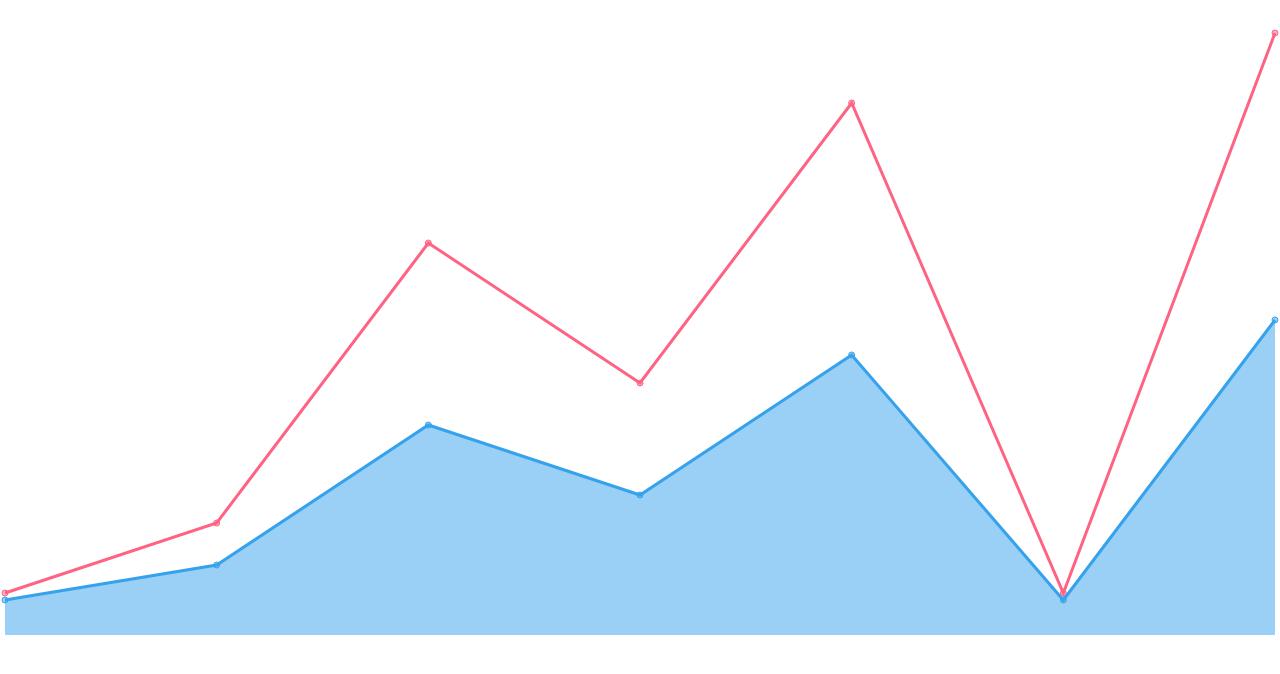
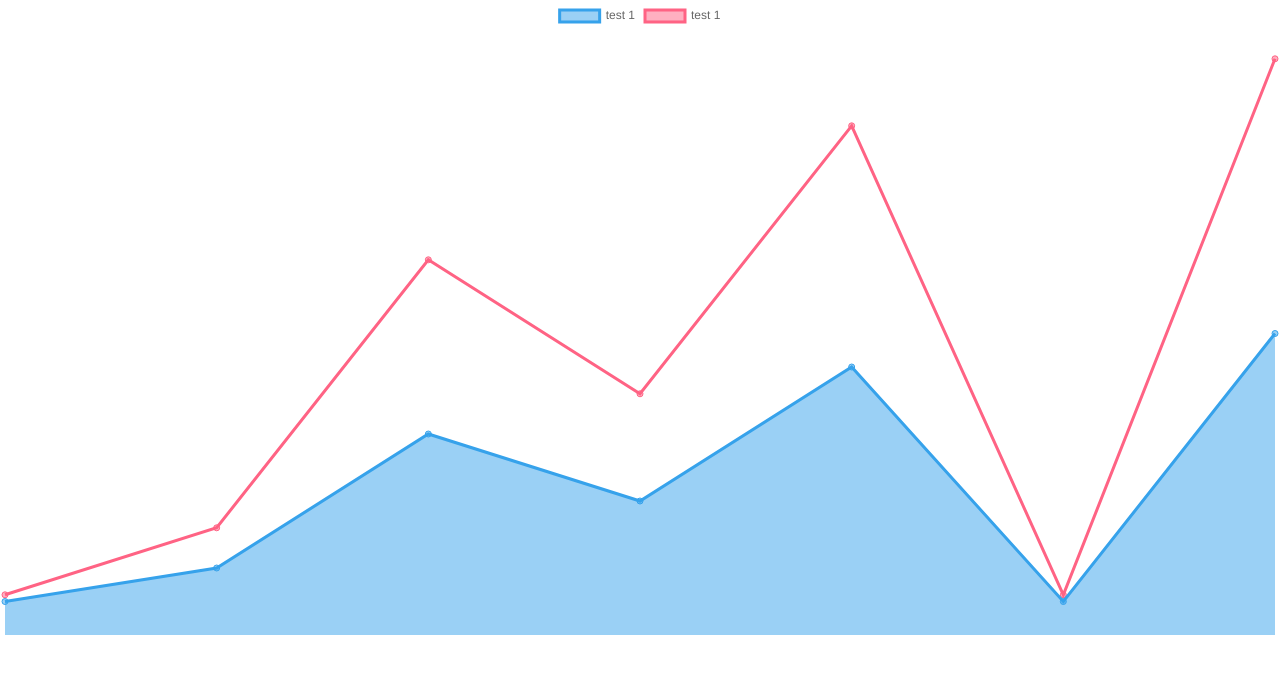
Before and after one commit to pharos-lab/beacon, a Vue app: page / in a window 1280 px wide. Shown: the top 674 px of the page. Built offline with nearby package versions, Linux system fonts and the light colour scheme.

Commit message:
add legend prop to quickly remove the chart legend

```diff
--- a/src/App.vue
+++ b/src/App.vue
@@ -1,10 +1,8 @@
 <template>
-    <Chart :data="data" :options="options" type="line"></Chart>
+    <Chart :data="data" :options="options" type="line" :legend="true"></Chart>
 </template>
 
 <script setup>
-import BarChart from './components/BarChart.vue';
-import AreaChart from './components/AreaChart.vue'
 import Chart from './components/Chart.vue'
 
 const rawData = [
@@ -35,7 +33,7 @@ const data = {
 const options = {
     plugins: {
         legend: {
-            display: false,
+            //display: false,
         }
     },
     scales: {
--- a/src/components/Chart.vue
+++ b/src/components/Chart.vue
@@ -3,7 +3,7 @@
 </template>
 
 <script setup>
-import { ref, onMounted } from 'vue'
+import { ref, onMounted, computed } from 'vue'
 import Chart from 'chart.js/auto';
 
 const props = defineProps({
@@ -18,15 +18,29 @@ const props = defineProps({
         validator(value, props) {
             return ['bar', 'bubble', 'doughnut', 'pie', 'line', 'polar', 'radar', 'scatter'].includes(value)
         }
+    },
+    legend: {
+        type: Boolean,
+        default: true
     }
 })
 
 const charts = ref()
 
+const legend = computed(() =>  {
+    return {
+        plugins: {
+            legend: {
+                display: props.legend
+            }
+        }
+    }
+})
+
 onMounted(() => {
    const chart = new Chart(charts.value, {
        type: props.type,
-       options: props.options,
+       options: {...props.options, ...legend.value},
        data: props.data,
        plugins: props.plugins
    })
```
Lines whose indentation alone changed are shown as unchanged.
